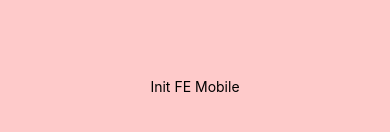
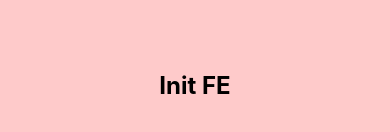
Before and after one commit to Belega-Village-UNUD/frontend-mobile-edb, a React Native app: screen / in a window 390 px wide. Shown: the part 336-468 px from the top of the page. Built offline with nearby package versions, Linux system fonts and the light colour scheme.

Commit message:
EDP-38 replace SafeAreaView with View

```diff
--- a/App.js
+++ b/App.js
@@ -1,11 +1,10 @@
 import { StatusBar } from 'expo-status-bar';
-import { Text, SafeAreaView } from 'react-native';
+import { Text, View } from 'react-native';
 
 export default function App() {
     return (
-        <SafeAreaView className='flex-1 justify-center items-center bg-red-200'>
-            <Text>Init FE Mobile</Text>
-            <StatusBar style='auto' />
-        </SafeAreaView>
+        <View className='flex-1 items-center justify-center bg-red-200'>
+            <Text className='text-2xl font-bold'>Init FE</Text>
+        </View>
     );
 }
```
